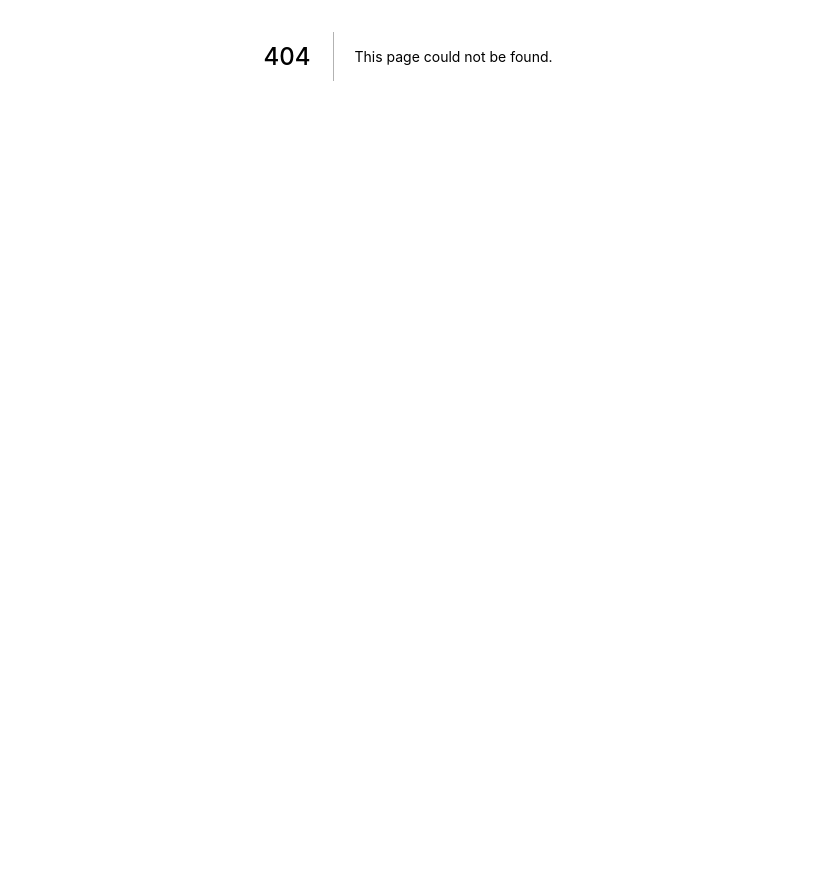
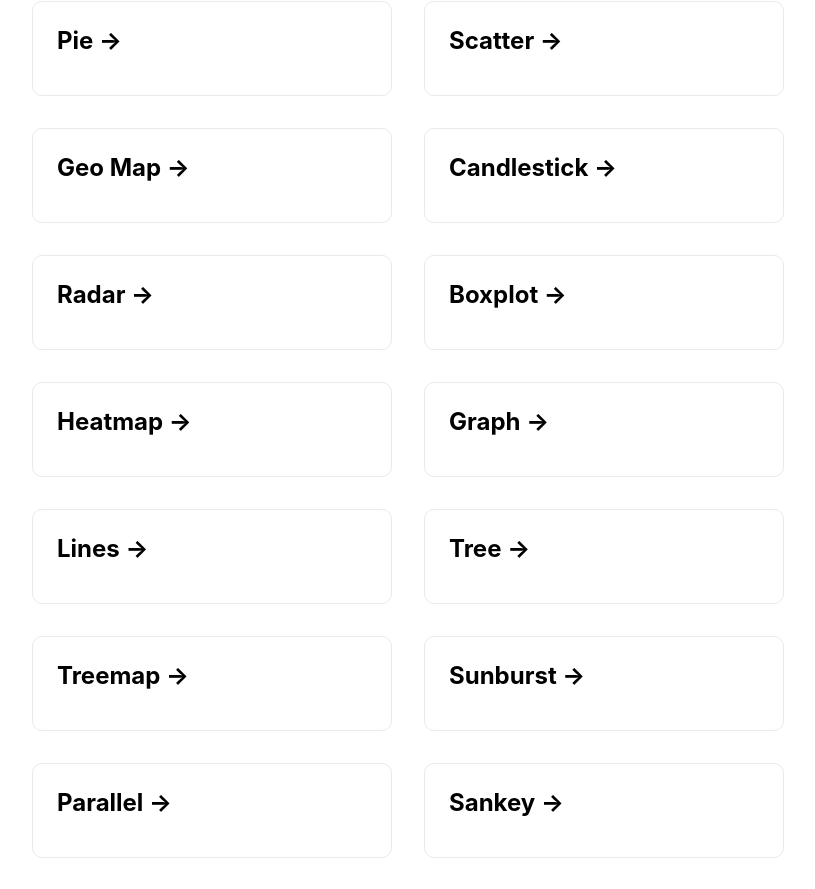
Before and after one commit to hbarve1/charts-and-graphs, a Next.js app: page /echarts in a window 1280 px wide. Before the commit this address had no page. Shown: the part 344-1233 px from the top of the page, without its empty margins (232-1047 px from the left). Before the commit the page ends 800 px from the top, so only its background shows below. Built offline with nearby package versions, Linux system fonts and the light colour scheme.

Commit message:
pages/echarts/index.js

```diff
--- /dev/null
+++ b/pages/echarts/index.js
@@ -0,0 +1,63 @@
+/** @format */
+
+// https://dev.to/maneetgoyal/using-apache-echarts-with-react-and-typescript-353k
+
+import PageLayout from "../../components/pageLayout";
+
+export default function Home() {
+  const list = [
+    "line",
+    "bar",
+    "pie",
+    "scatter",
+    "geo-map",
+    "candlestick",
+    "radar",
+    "boxplot",
+    "heatmap",
+    "graph",
+    "lines",
+    "tree",
+    "treemap",
+    "sunburst",
+    "parallel",
+    "sankey",
+    "funnel",
+    "gauge",
+    "pictorial-bar",
+    "theme-river",
+    "calender",
+    "custom",
+    "dataset",
+    "data-zoom",
+    "drag",
+    "rich-text",
+    "3d-globe",
+    "3d-bar",
+    "3d-scatter",
+    "3d-surface",
+    "3d-map",
+    "3d-lines",
+    "3d-line",
+    "scatter-gl",
+    "lines-gl",
+    "flow-gl",
+    "graph-gl",
+  ];
+
+  return (
+    <PageLayout
+      {...{
+        title: "Apache Echarts",
+        description: "Apache Echarts Examples",
+        heading: (
+          <>
+            Welcome to <a href="#">Apache Echarts Examples</a>
+          </>
+        ),
+        baseUrl: "/echarts",
+        list,
+      }}
+    />
+  );
+}
```
